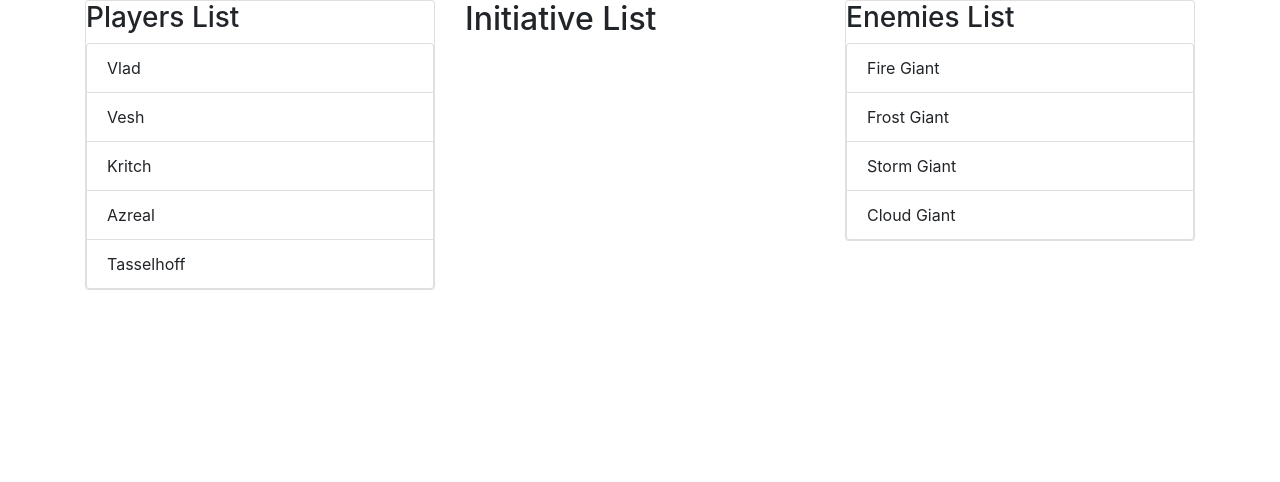
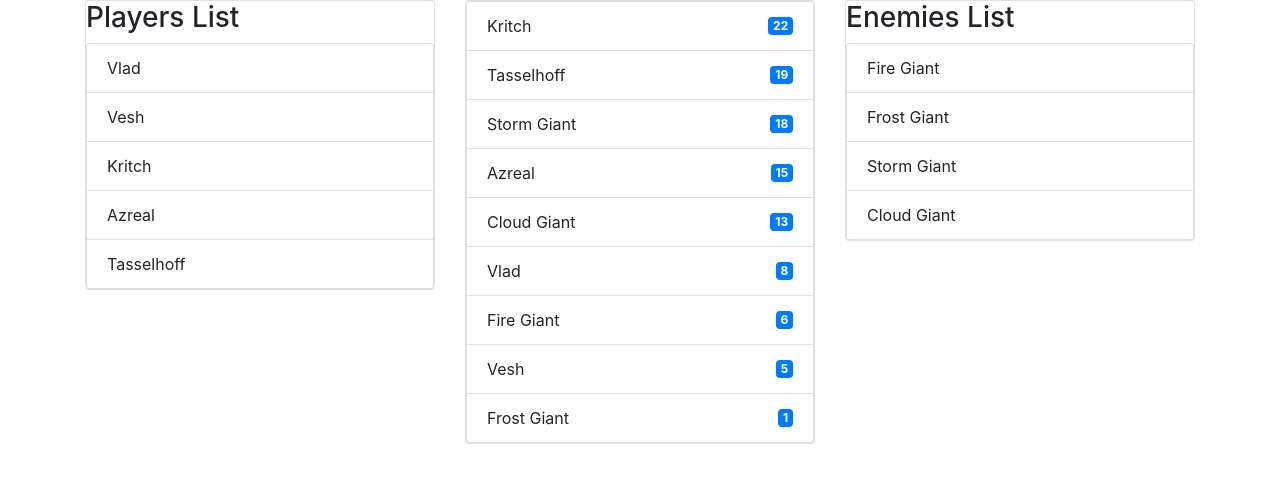
Before and after one commit to tpatel29/322-bank-app, a React (Create React App) app: page / in a window 1280 px wide. Shown: the top 482 px of the page. Built offline with nearby package versions, Linux system fonts and the light colour scheme.

Commit message:
Updated InitiativeList

```diff
--- a/src/components/InitiativeList.js
+++ b/src/components/InitiativeList.js
@@ -1,10 +1,32 @@
 import React from 'react';
 import { connect } from 'react-redux';
 
+import InitiativeItem from './InitiativeItem';
+
 const InitiativeList = (props) => {
-  console.log(props);
+  const { characters } = props;
+
+  const characterList = characters
+    .sort((a, b) => {
+      return b.initiative - a.initiative;
+    })
+    .map((char, index) => {
+      return (
+        <InitiativeItem key={index}
+          name={char.name}
+          initiative={char.initiative}
+       />
+      );
+    });
+
   return (
-    <h2>Initiative List</h2>
+    <div className="card">
+      <div>{/* Turn Controls */}</div>
+
+      <ul className="list-group">
+        { characterList }
+      </ul>
+    </div>
   );
 }
 
```
